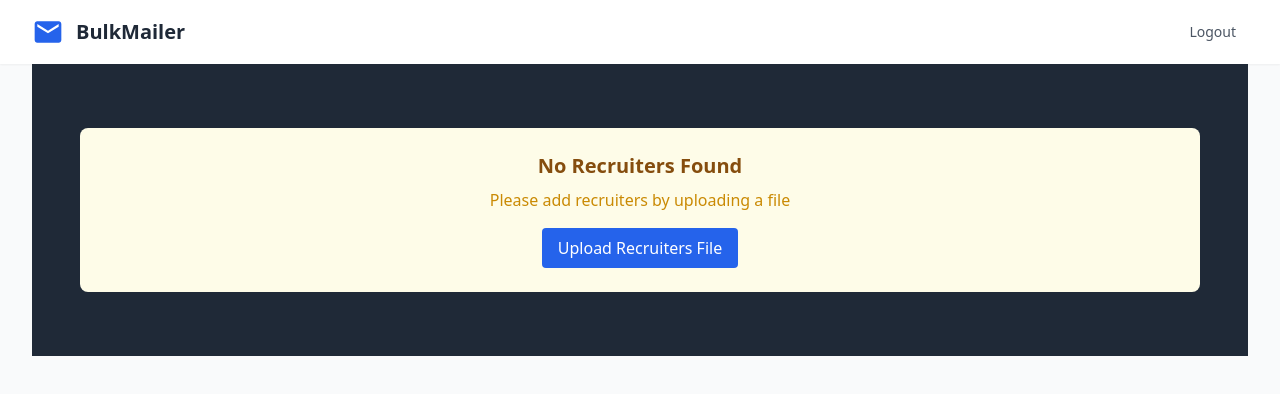
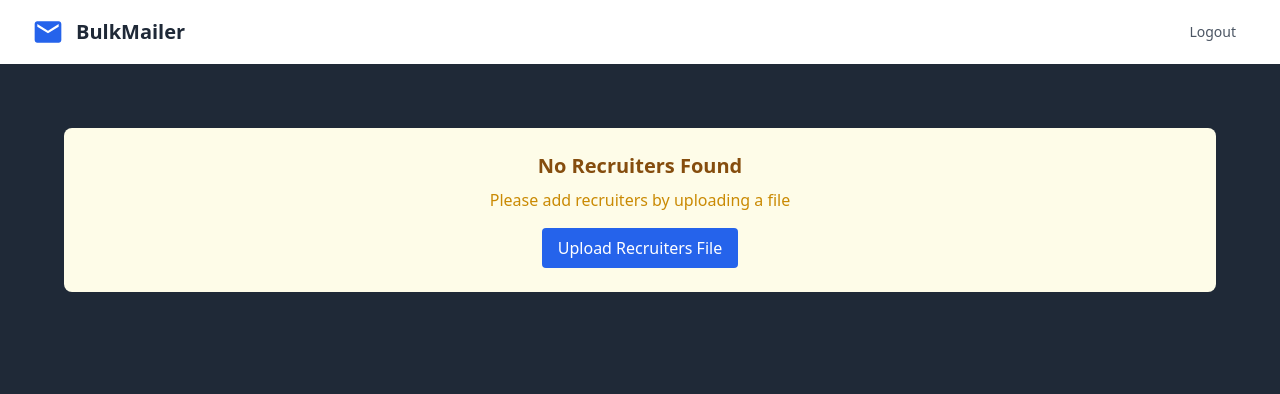
Before and after one commit to kabeerx9/mail-automation, a React (Vite) app in the folder client/: page /main in a window 1280 px wide. Shown: the top 394 px of the page. Built offline with nearby package versions, Linux system fonts and the light colour scheme; no server answers; sample sign-in values are in the browser's storage.

Commit message:
Client Layout fix

```diff
--- a/client/src/App.tsx
+++ b/client/src/App.tsx
@@ -1,27 +1,33 @@
 import { useQuery } from "@tanstack/react-query";
 import { checkRecruiters } from "./services/api";
 import EmailDashboard from "./components/email-dashboard";
-import RecruiterStatus from "./components/upload-recruiters";
+import UploadRecruiters from "./components/upload-recruiters";
+
 
 function App() {
   const { data , isLoading } = useQuery({
     queryKey: ['recruiters-check'],
-    queryFn: checkRecruiters
+    queryFn: checkRecruiters,
+    staleTime: 1000 * 60 * 60,
   });
 
   const hasRecruiters = data && data.length > 0;
 
   return (
-    <div className="w-full h-full bg-gray-800">
+    <div className="full-screen bg-gray-800">
       {isLoading ? (
-        <div className="flex justify-center items-center min-h-screen">
+        <div className="flex-1 flex justify-center items-center">
           <div className="animate-spin rounded-full h-8 w-8 border-b-2 border-blue-600"></div>
         </div>
       ) : hasRecruiters ? (
-        <EmailDashboard />
+        <div className="flex-1">
+          <EmailDashboard />
+        </div>
       ) : (
-        <div className="container mx-auto px-4 py-8">
-          <RecruiterStatus />
+        <div className="flex-1 scrollable p-8">
+          <div className="container mx-auto">
+            <UploadRecruiters />
+          </div>
         </div>
       )}
     </div>
--- a/client/src/index.css
+++ b/client/src/index.css
@@ -3,12 +3,36 @@
 @tailwind utilities;
 
 @layer base {
-  html, body, #root {
-    @apply h-full min-h-screen bg-gray-50;
+  :root {
+    @apply h-full;
+  }
+
+  html,
+  body {
+    @apply h-full overflow-hidden;
   }
 
   body {
     @apply text-gray-800 antialiased;
+  }
+
+  #root {
+    @apply h-full flex flex-col;
+    isolation: isolate;
+  }
+}
+
+@layer utilities {
+  .full-screen {
+    @apply h-full w-full flex flex-col;
+  }
+
+  .page-container {
+    @apply flex-1 flex flex-col overflow-hidden;
+  }
+
+  .scrollable {
+    @apply overflow-y-auto;
   }
 }
 
--- a/client/src/layout/main-layout.tsx
+++ b/client/src/layout/main-layout.tsx
@@ -8,13 +8,11 @@ export default function MainLayout() {
   }
 
   return (
-    <div className="min-h-screen flex flex-col bg-gray-50">
+    <div className="full-screen bg-gray-50">
       <MainNavbar />
-      <main className="flex-1 flex flex-col h-full">
-        <div className="flex-1 px-4 sm:px-6 lg:px-8 h-full">
-          <div className="h-full">
-            <Outlet />
-          </div>
+      <main className="page-container">
+        <div className="flex-1 scrollable">
+          <Outlet />
         </div>
       </main>
     </div>
```
